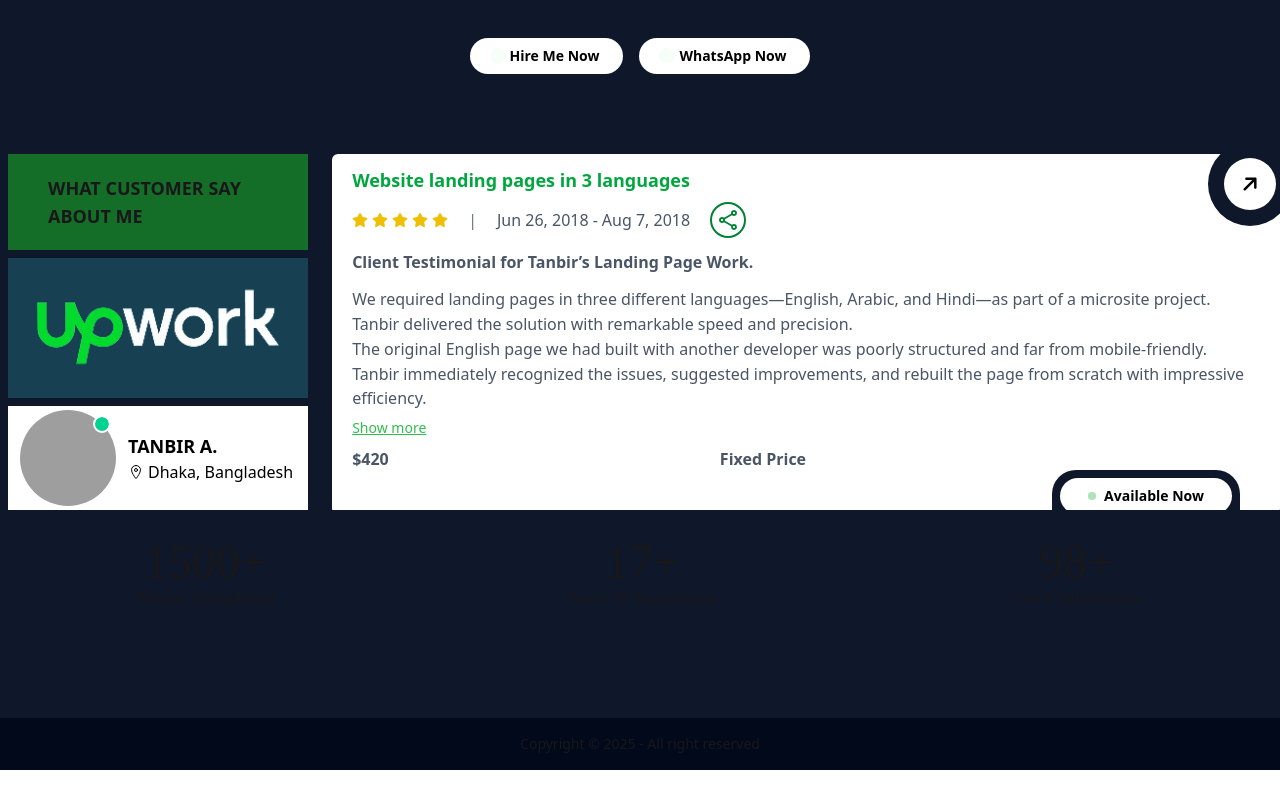
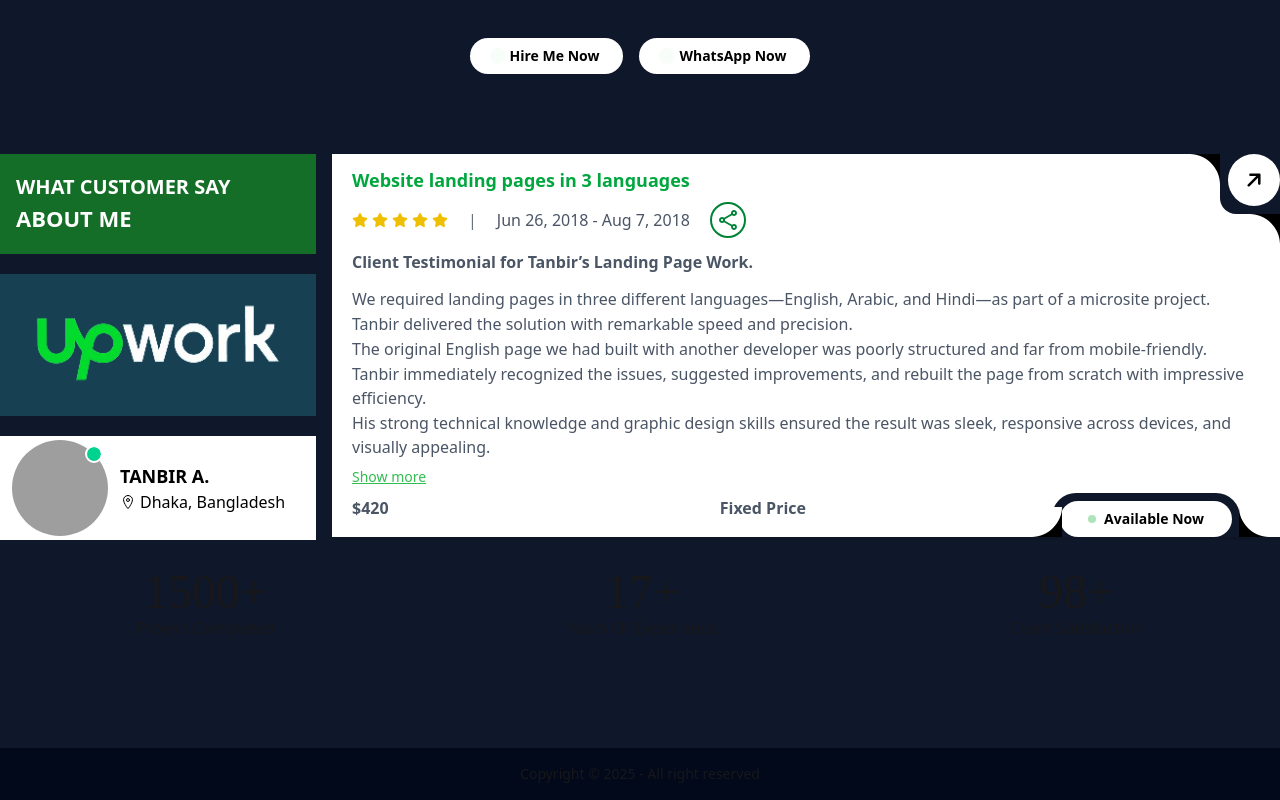
Before and after one commit to sazzadul1205/tanbir-a-portfolio-client, a React (Vite) app: page / in a window 1280 px wide. Shown: the part 4262-5062 px from the top of the page. Before the commit the page ends 5032 px from the top, so only its background shows below. Built offline with nearby package versions, Linux system fonts and the light colour scheme; grey boxes are pictures that could not be loaded; a web font is replaced by a local one.

Commit message:
Adjusted the Testimonials Corner and Available now curve

```diff
--- a/src/Pages/Home/Testimonials/Testimonials.jsx
+++ b/src/Pages/Home/Testimonials/Testimonials.jsx
@@ -79,14 +79,15 @@ const Testimonials = () => {
     <div className="max-w-7xl mx-auto py-20">
       <div className="flex flex-col md:flex-row gap-4">
         {/* Sidebar */}
-        <div className="w-full md:w-1/4 flex flex-col gap-1 md:gap-2 px-2">
+        <div className="w-full md:w-1/4 flex flex-col gap-1 md:gap-5">
           {/* Title */}
-          <h3 className="inter font-semibold text-lg bg-[#156E27] py-5 px-10">
-            WHAT CUSTOMER SAY ABOUT ME
+          <h3 className="inter font-semibold bg-[#156E27] h-[100px] flex flex-col px-4 justify-center text-white">
+            <span className="text-[20px]">WHAT CUSTOMER SAY</span>
+            <span className="text-[22px]">ABOUT ME</span>
           </h3>
 
           {/* Up Work Icon */}
-          <div className="bg-[#174153]">
+          <div className="bg-[#174153] h-[142px]">
             <img
               src={UpWorkICon}
               alt="Up Work Icon"
@@ -121,7 +122,7 @@ const Testimonials = () => {
               key={testimonialData[currentIndex].id}
               className="absolute inset-0 transition-all duration-1000 ease-in-out opacity-100 animate-fade-slide"
             >
-              <div className="bg-white px-5 py-3 rounded-md md:h-[360px] shadow-md relative w-full pb-10 md:pb-0">
+              <div className="bg-white px-5 py-3 h-[383px] shadow-md relative w-full pb-10 md:pb-0">
                 {/* Title */}
                 <h3 className="text-green-600 text-lg font-semibold">
                   {testimonialData[currentIndex].title}
@@ -176,12 +177,36 @@ const Testimonials = () => {
                 </div>
 
                 {/* Arrow at top-right */}
-                <div className="absolute -top-3 -right-3 z-20">
-                  <div className="bg-[#0F172A] rounded-full p-4">
+                <div className="absolute -top-2 -right-2 z-20">
+                  <div className="bg-[#0F172A] rounded-bl-2xl  p-2">
                     <div className="bg-white p-4 rounded-full cursor-pointer transition-transform duration-300 rotate-[-45deg] hover:rotate-0">
                       <FaArrowRight className="text-black text-xl  " />
                     </div>
                   </div>
+                </div>
+
+                {/* Sticky Corner */}
+                <div className="pbmit-sticky-corner top-0 right-15 bg-white z-30 ">
+                  <svg
+                    width="30"
+                    height="30"
+                    viewBox="0 0 30 30"
+                    xmlns="http://www.w3.org/2000/svg"
+                  >
+                    <path d="M30 30V0C30 16 16 30 0 30H30Z"></path>
+                  </svg>
+                </div>
+
+                {/* Sticky Corner */}
+                <div className="pbmit-sticky-corner top-15 right-0 bg-white z-30 ">
+                  <svg
+                    width="30"
+                    height="30"
+                    viewBox="0 0 30 30"
+                    xmlns="http://www.w3.org/2000/svg"
+                  >
+                    <path d="M30 30V0C30 16 16 30 0 30H30Z"></path>
+                  </svg>
                 </div>
 
                 {/* Available Now */}
@@ -193,6 +218,30 @@ const Testimonials = () => {
                     />
                     <p className="text-sm font-semibold">Available Now</p>
                   </div>
+                </div>
+
+                {/* Sticky Corner */}
+                <div className="pbmit-sticky-corner-bottom bottom-0 right-[11px] bg-white z-30 ">
+                  <svg
+                    width="30"
+                    height="30"
+                    viewBox="0 0 30 30"
+                    xmlns="http://www.w3.org/2000/svg"
+                  >
+                    <path d="M30 30V0C30 16 16 30 0 30H30Z"></path>
+                  </svg>
+                </div>
+
+                {/* Sticky Corner */}
+                <div className="pbmit-sticky-corner-bottom-2 bottom-0 right-[218px] bg-white z-30 ">
+                  <svg
+                    width="30"
+                    height="30"
+                    viewBox="0 0 30 30"
+                    xmlns="http://www.w3.org/2000/svg"
+                  >
+                    <path d="M30 30V0C30 16 16 30 0 30H30Z"></path>
+                  </svg>
                 </div>
               </div>
             </div>
@@ -238,7 +287,7 @@ const formatTestimonial = (text, showMore, toggle) => {
     .slice(1)
     .map((s) => (s.trim().endsWith(".") ? s.trim() : s.trim() + "."));
 
-  const displayed = showMore ? rest : rest.slice(0, 4);
+  const displayed = showMore ? rest : rest.slice(0, 5);
 
   return (
     <div className="text-gray-600 text-md inter font-medium leading-6 mt-3">
--- a/src/index.css
+++ b/src/index.css
@@ -48,3 +48,32 @@ html {
   font-family: "Italianno", cursive;
   font-weight: 400;
 }
+
+
+.pbmit-sticky-corner {
+  width: 30px;
+  height: 30px;
+  position: absolute;
+  transform: rotate(-90deg);
+}
+
+.pbmit-sticky-center {
+  width: 30px;
+  height: 30px;
+  position: absolute;
+  transform: rotate(-180deg);
+}
+
+.pbmit-sticky-corner-bottom {
+  width: 30px;
+  height: 30px;
+  position: absolute;
+  transform: rotate(90deg);
+}
+
+.pbmit-sticky-corner-bottom-2 {
+  width: 30px;
+  height: 30px;
+  position: absolute;
+  transform: rotate(-360deg);
+}
```
